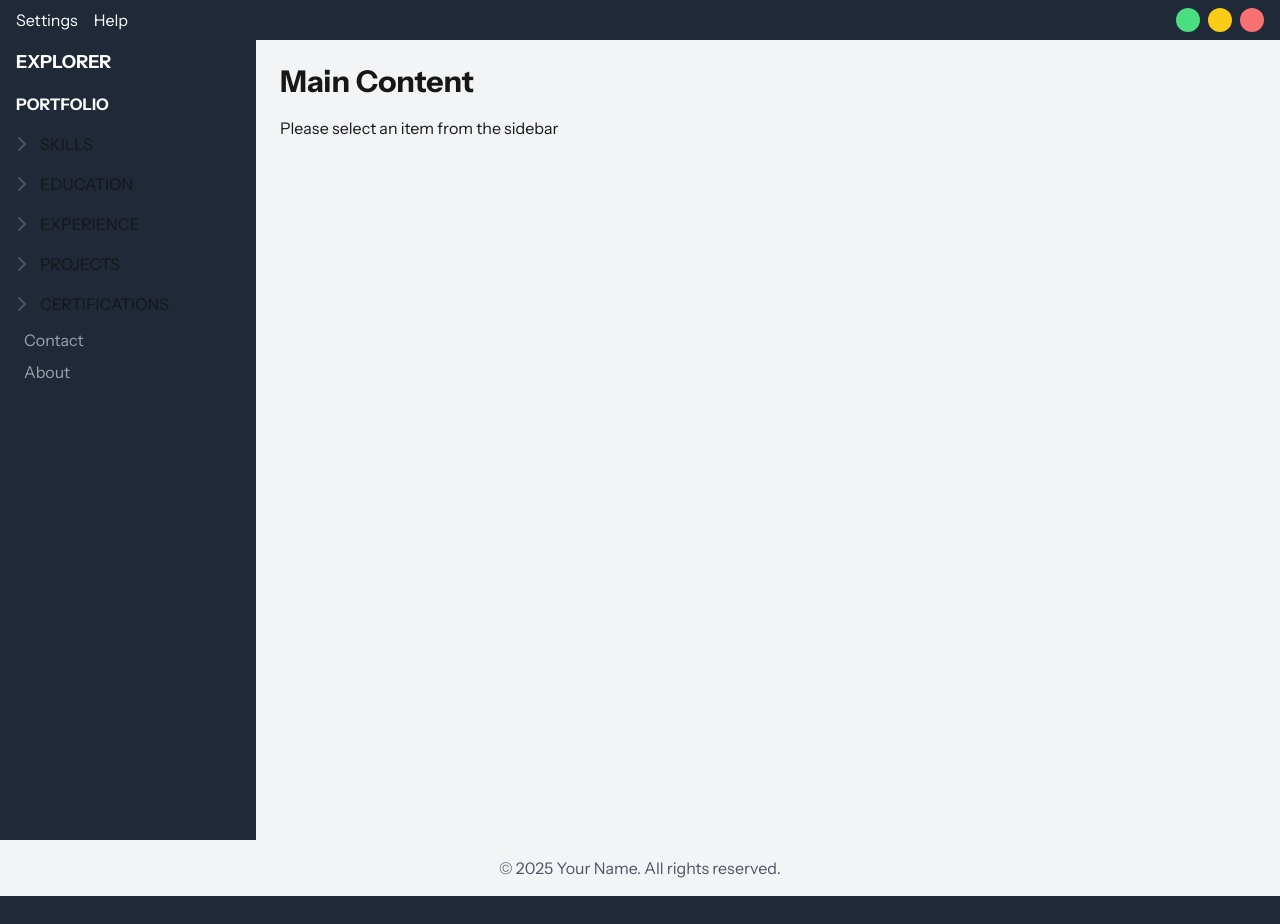
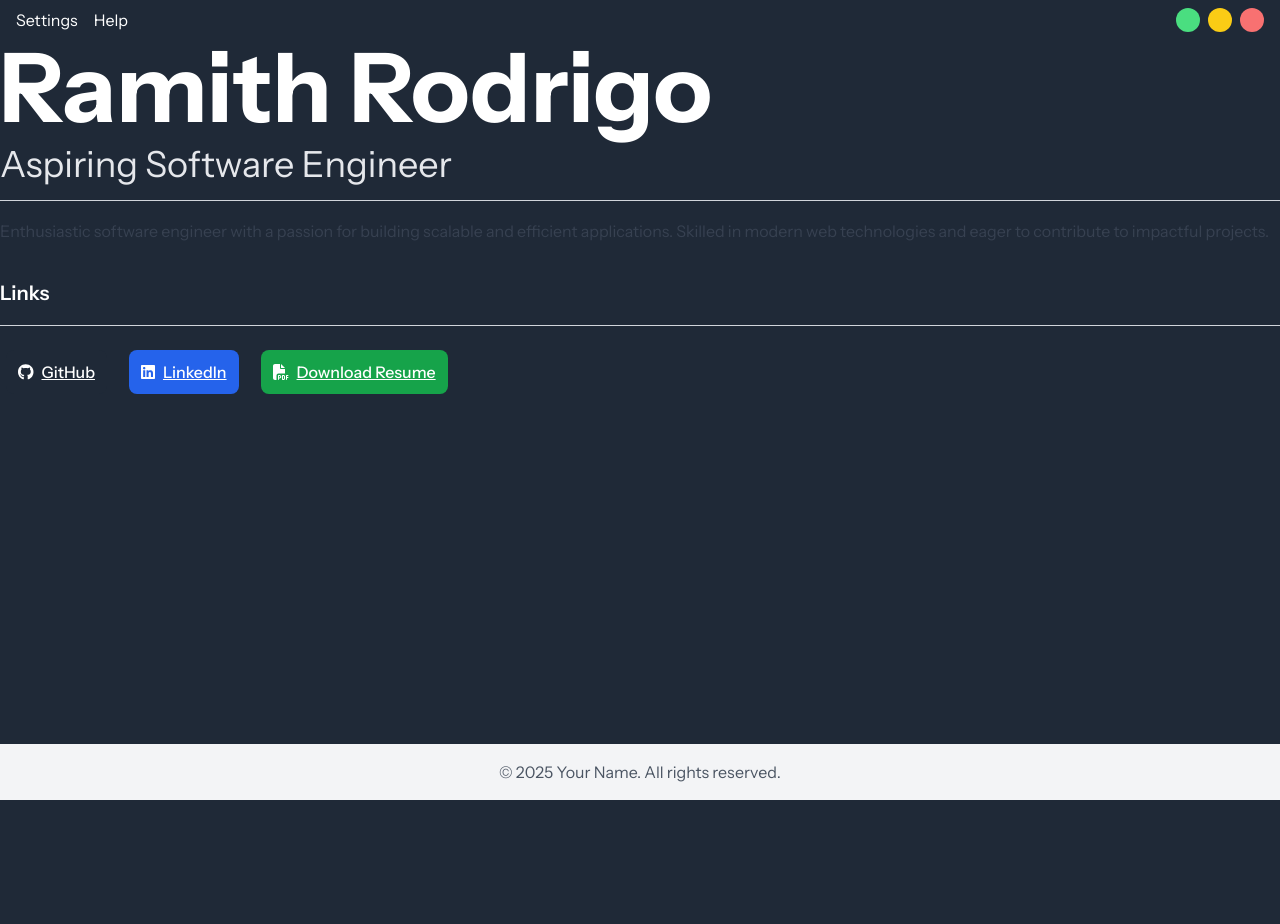
Before and after one commit to Ramith-D-Rodrigo/Portfolio, a Next.js app in the folder static-version/: page / in a window 1280 px wide. After the commit the page ends 800 px from the top, so only its background shows below. Built offline with nearby package versions, Linux system fonts and the light colour scheme.

Commit message:
Update page.tsx

```diff
--- a/static-version/src/app/page.tsx
+++ b/static-version/src/app/page.tsx
@@ -1,8 +1,9 @@
 "use client"
 
-import SideBar from './components/SideBar';
-import MainContent from './components/MainContent';
 import { useState } from 'react';
+import { FontAwesomeIcon } from "@fortawesome/react-fontawesome";
+import { faLinkedin, faGithub } from "@fortawesome/free-brands-svg-icons";
+import { faFilePdf } from "@fortawesome/free-solid-svg-icons";
 
 const HomePage = () => {
   const [selectedItem, setSelectedItem] = useState<string>(''); // State to track selected item
@@ -12,12 +13,60 @@ const HomePage = () => {
   };
 
   return (
-    <div className="flex h-screen">
-      {/* Sidebar */}
-      <SideBar onSelectItem={handleSelectItem} />
+    <div className="prose max-w-none">
+      <div>
+        <h1 className="text-8xl font-extrabold text-white mb-2">Ramith Rodrigo</h1>
+        <h2 className="text-4xl text-gray-200 font-light mb-4 mt-0">
+          Aspiring Software Engineer
+        </h2>
+      </div>
 
-      {/* Main Content Area */}
-      <MainContent selectedItem={selectedItem} />
+      <hr className="my-4 border-gray-300" />
+
+      <p>
+        Enthusiastic software engineer with a passion for building scalable and
+        efficient applications. Skilled in modern web technologies and eager to
+        contribute to impactful projects.
+      </p>
+
+      <h3 className='text-white'>Links</h3>
+      <hr className="my-4 border-gray-300" />
+
+      <ul className="list-none p-0 flex gap-4">
+        <li>
+          <a
+            href="https://github.com/Ramith-D-Rodrigo"
+            target="_blank"
+            rel="noopener noreferrer"
+            className="inline-flex items-center px-3 py-2 rounded-lg bg-gray-800 text-white hover:bg-gray-700 transition-colors duration-300 ease-in-out transform hover:scale-105 transition-transform"
+          >
+            <FontAwesomeIcon icon={faGithub} className="mr-2" />
+            GitHub
+          </a>
+        </li>
+        <li>
+          <a
+            href="https://linkedin.com/"
+            target="_blank"
+            rel="noopener noreferrer"
+            className="inline-flex items-center px-3 py-2 rounded-lg bg-blue-600 text-white hover:bg-blue-500 transition-colors duration-300 ease-in-out transform hover:scale-105 transition-transform"
+          >
+            <FontAwesomeIcon icon={faLinkedin} className="mr-2" />
+            LinkedIn
+          </a>
+        </li>
+        <li>
+          <a
+            href="/resume.pdf"
+            download
+            className="inline-flex items-center px-3 py-2 rounded-lg bg-green-600 text-white hover:bg-green-500 transition-colors duration-300 ease-in-out transform hover:scale-105 transition-transform"
+          >
+            <FontAwesomeIcon icon={faFilePdf} className="mr-2" />
+            Download Resume
+          </a>
+        </li>
+
+      </ul>
     </div>
   );
 };
```
